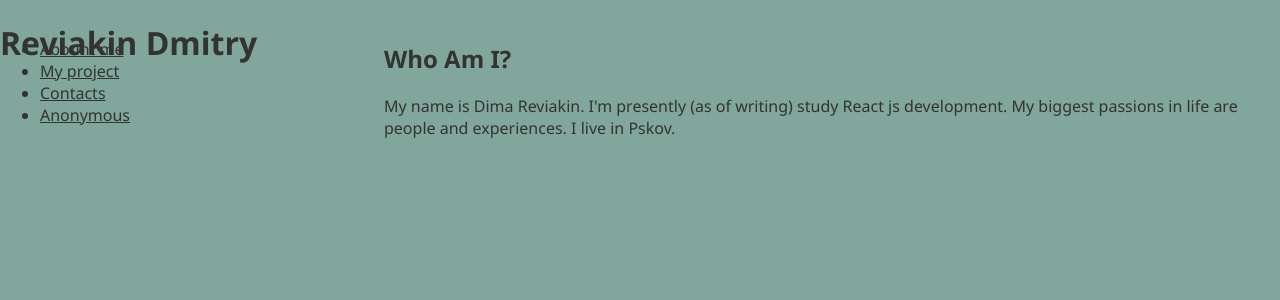
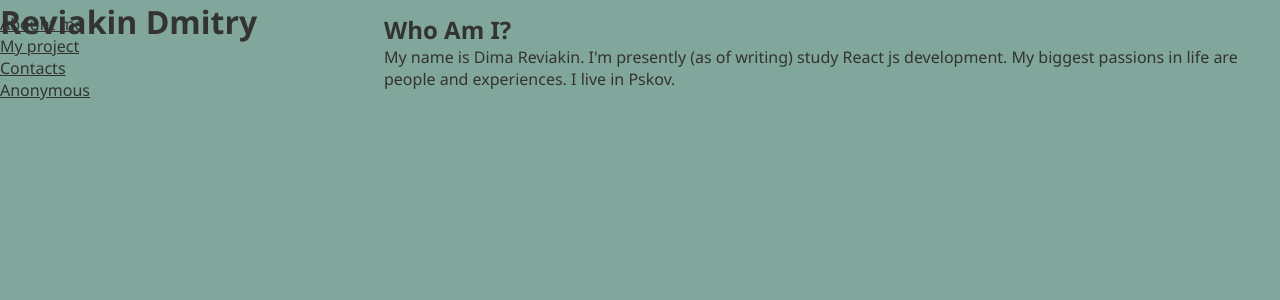
Before and after one commit to reviakin/personal-site, a React (Vite) app: page / in a window 1280 px wide. Shown: the top 300 px of the page. Built offline with nearby package versions, Linux system fonts and the light colour scheme.

Commit message:
add default padding & margin rules fro every el

```diff
--- a/src/style.css
+++ b/src/style.css
@@ -1,11 +1,11 @@
 * {
   box-sizing: border-box;
   color: #333;
+  margin: 0;
+  padding: 0;
 }
 
 body {
-  margin: 0;
-  padding: 0;
   background-color: #81a69b;
   font-family: "Segoe UI", Tahoma, Geneva, Verdana, sans-serif;
 }
```
